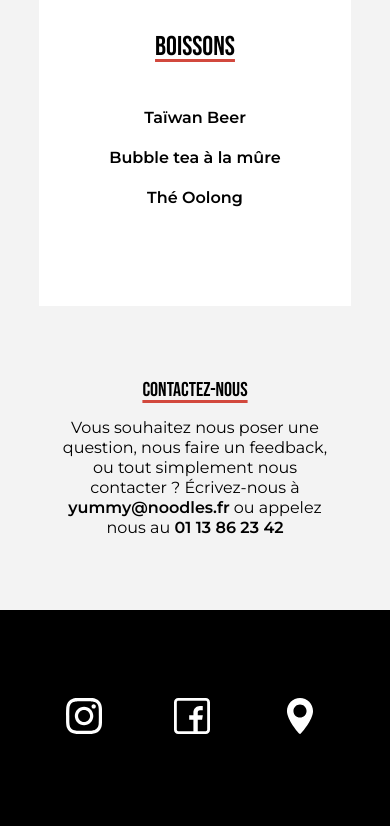
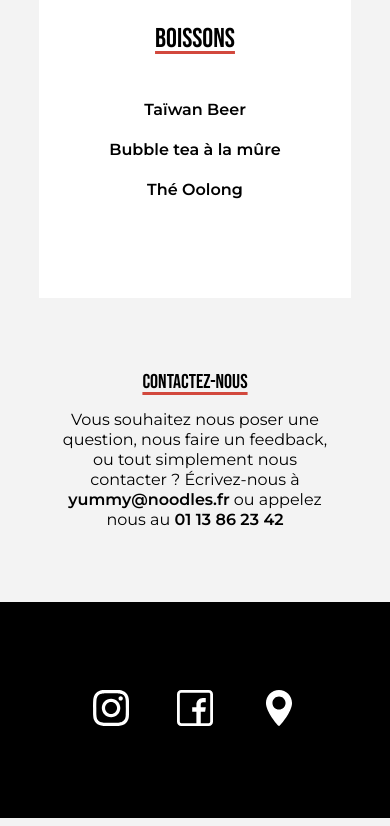
Before and after one commit to ash-109/yummy-nouilles-openclassrooms, a plain HTML site: page menu.html in a window 390 px wide. Shown: the part 1867-2693 px from the top of the page. Drawn offline with Linux system fonts and the light colour scheme.

Commit message:
update appbar & footer

```diff
--- a/menu.html
+++ b/menu.html
@@ -22,6 +22,8 @@
         width="72px"
         height="72px"
         alt="Logo Yummy Nouilles"
+        class="appBar__icon"
+
       />
       <nav class="appBar__nav">
         <a href="home.html" class="appBar__navItem">Accueil</a>
--- a/style/modules/footer.css
+++ b/style/modules/footer.css
@@ -6,7 +6,11 @@ footer{
     flex-direction: row;
     align-items: center;
     justify-content: flex-end;
+    gap: 3rem;
 }
-footer a{
-    margin-right:4.5rem;
+@media screen and (max-width:900px){
+    footer{
+        justify-content: center;
+
+    }
 }
--- a/style/pages/home.css
+++ b/style/pages/home.css
@@ -103,7 +103,9 @@ margin: 2rem auto;
     .adress, .socials{
         margin-top: 2rem;
     }
-
+.adress_gallery p{
+    text-align: center;
+}
     .socials-gallery{
         display: flex;
         flex-wrap: wrap;
--- a/style/pages/menu.css
+++ b/style/pages/menu.css
@@ -2,6 +2,7 @@ body {
   width: 100%;
   padding: 0;
   margin: 0;
+  box-sizing: border-box;
 }
 .menu {
   padding: 0;
```
